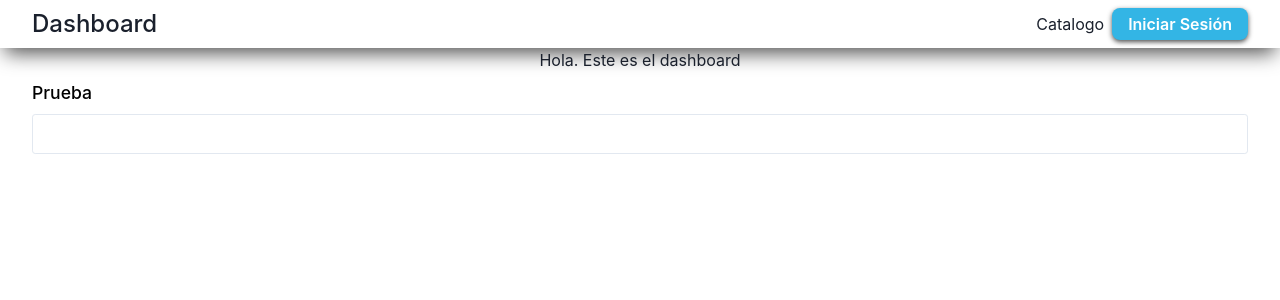
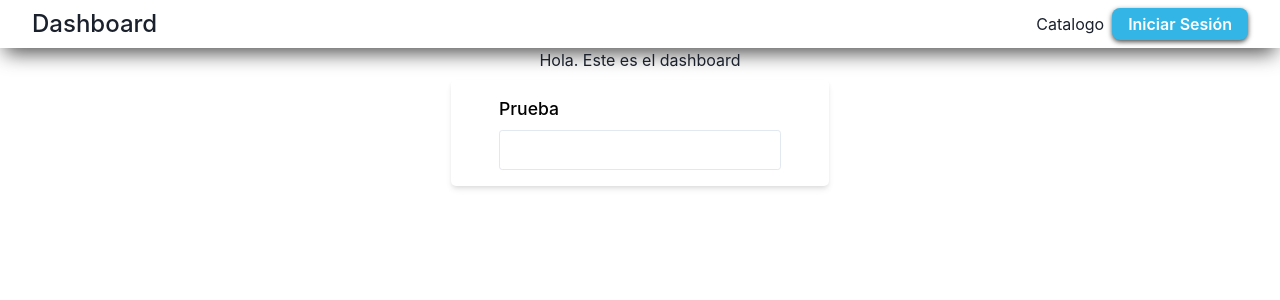
Before and after one commit to ManuelMares/MedicalMannager, a React (Create React App) app: page /Dashboard in a window 1280 px wide. Shown: the top 300 px of the page. Built offline with nearby package versions, Linux system fonts and the light colour scheme.

Commit message:
Se creó el componente Contenedor para ser usado en los formularios. Tiene como hijo a text-input y se ha insertado en add-patient

```diff
--- /dev/null
+++ b/src/Components/Form/Contenedor/Contenedor.tsx
@@ -0,0 +1,31 @@
+import { Box, Stack } from "@chakra-ui/react";
+import { ComponentProps, FC } from "react";
+
+export type StackType = ComponentProps<typeof Stack>;
+type Props = {
+  length?: string;
+  height?: string;
+  bgColor?: string;
+  wrapperParams?: StackType;
+  childComp?: React.ReactNode;
+};
+
+const Contenedor: FC<Props> = ({ wrapperParams, childComp }) => {
+  return (
+    <Box>
+      <Stack
+        alignItems="center"
+        justifyContent="center"
+        borderRadius="5px"
+        p="1rem"
+        boxShadow="md"
+        width="auto"
+        {...wrapperParams}
+      >
+        {childComp}
+      </Stack>
+    </Box>
+  );
+};
+
+export default Contenedor;
--- /dev/null
+++ b/src/Components/Form/Contenedor/index.tsx
@@ -0,0 +1 @@
+export { default } from "./Contenedor";
--- a/src/Sections/AddPatient/add-patient.tsx
+++ b/src/Sections/AddPatient/add-patient.tsx
@@ -1,5 +1,7 @@
 import TextInput from "../../Components/Form/InputText/text-input";
 import Label from "../../Components/Form/Label/label";
+import Contenedor from "../../Components/Form/Contenedor/Contenedor";
+import { Stack } from "@chakra-ui/react";
 
 const AddPatient = () => {
   const props = {
@@ -8,7 +10,11 @@ const AddPatient = () => {
     label: <Label value="Prueba" />,
   };
 
-  return <TextInput {...props} />;
+  return (
+    <Stack w="100%" alignItems="center" justifyContent="center">
+      <Contenedor childComp={<TextInput {...props} />} />
+    </Stack>
+  );
 };
 
 export default AddPatient;
```
